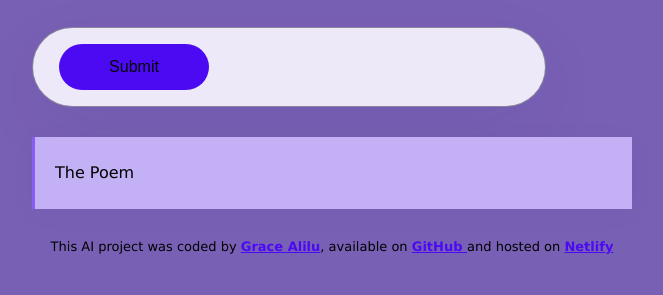
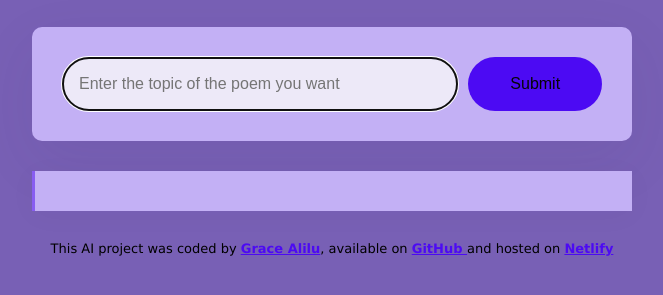
Before and after one commit to 03Grace/Poem-Generator, a plain HTML site: page index.html in a window 1280 px wide. Shown: the part 231-526 px from the top of the page, without its empty margins (308-971 px from the left). Drawn offline with nearby package versions, Linux system fonts and the light colour scheme.

Commit message:
Updated HTML and Javascript

```diff
--- a/index.html
+++ b/index.html
@@ -14,7 +14,7 @@
       </header>
 
       <main>
-        <form id="poem-generator-form>
+        <form id="poem-generator">
           <input
             type="text"
             placeholder="Enter the topic of the poem you want"
@@ -25,9 +25,7 @@
           />
           <input type="submit" class="submit" />
         </form>
-        <div class="poem">
-          The Poem
-        </div>
+        <div class="poem" id="poem"></div>
       </main>
 
       <footer>
--- a/src/index.js
+++ b/src/index.js
@@ -2,12 +2,12 @@ function generatePoem(event) {
   event.preventDefault();
 
   new Typewriter("#poem", {
-    strings: "La tombe dit à la rose",
+    strings: "The AI Poem Generator",
     autoStart: true,
-    delay: 5,
+    delay: 2,
     cursor: "",
   });
 }
 
-let poemFormElement = document.querySelector("#poem-generator");
-poemFormElement.addEventListener("submit", generatePoem);
+let poemForm = document.querySelector("#poem-generator");
+poemForm.addEventListener("submit", generatePoem);
```
